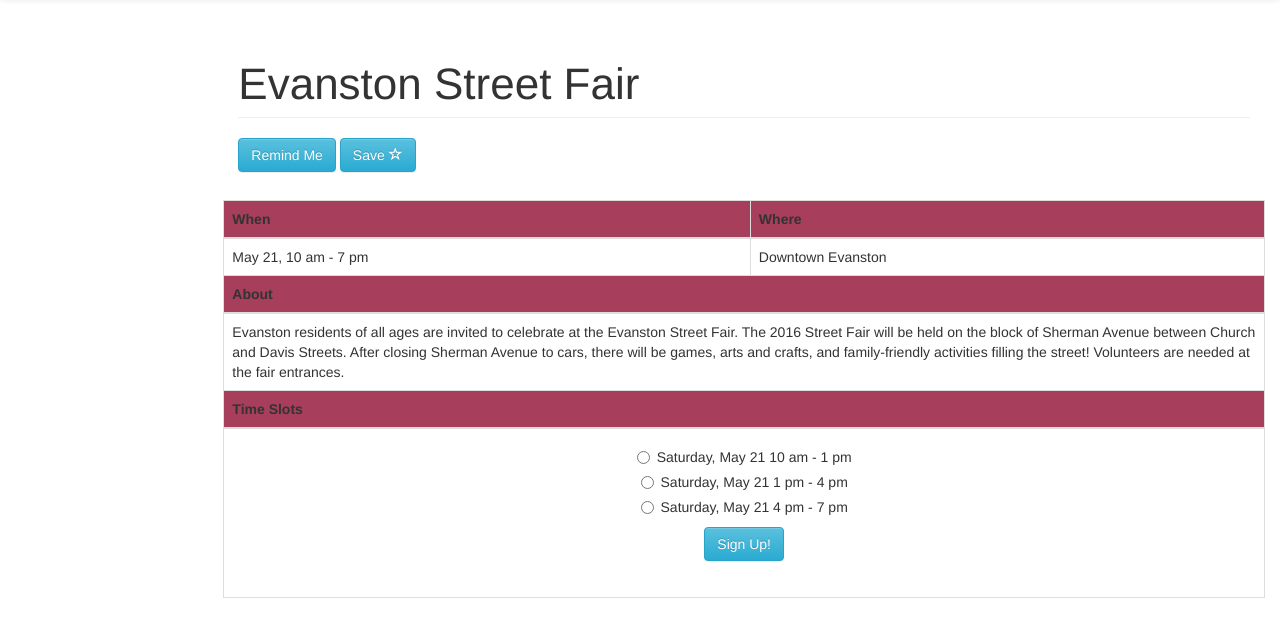
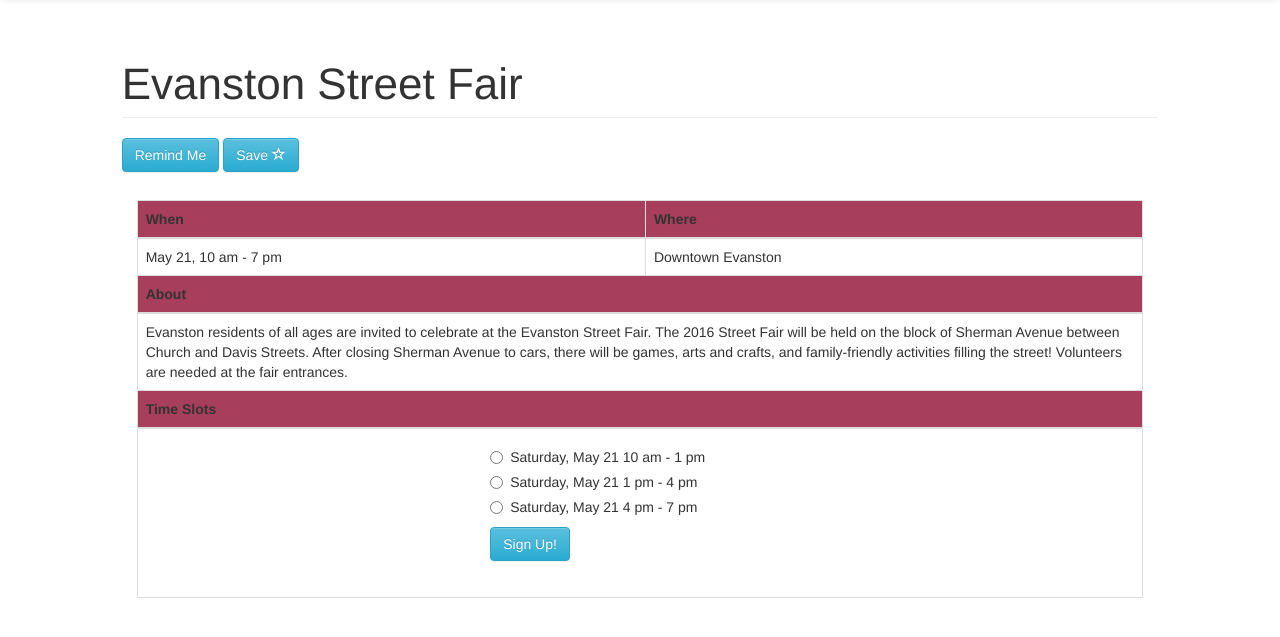
Before and after one commit to kfunch/EECS-330, a PHP site: page /html/event.html in a window 1280 px wide. Shown: the part 52-689 px from the top of the page. Run offline with PHP 8.4, Linux system fonts and the light colour scheme.

Commit message:
Edited spacing

```diff
--- a/css/event.css
+++ b/css/event.css
@@ -12,7 +12,3 @@
 thead{
 	background-color: rgb(167,62,92);
 }
-
-#slots{
-	text-align: center;
-}
--- a/html/event.html
+++ b/html/event.html
@@ -60,15 +60,13 @@ Powder Blue: 31 206 203
 </nav>
 
 <div class="container-fluid">
-  <div class="col-sm-0 col-sm-2"></div>
-  <div class="col-md-10">
+  <div class="row">
+  <div class="col-sm-0 col-md-1"></div>
+  <div class="col-sm-12 col-md-10">
     <h1 class="page-header">Evanston Street Fair</h1>
     <button type="button" class="btn btn-info">Remind Me</button>
     <button type="button" class="btn btn-info">Save <span class="glyphicon glyphicon-star-empty"></span></button>
-  </div>
-</div>
 <div class="container-fluid">
-   <div class="col-sm-2 col-sm-9"></div>
    <div class="table-responsive">
    <table class="table table-bordered">
    	<thead>
@@ -100,6 +98,10 @@ Powder Blue: 31 206 203
    	</thead>
     <tbody>
    		<td colspan="2" id="slots">
+        <div class="container-fluid">
+          <div class="row">
+            <div class="col-sm-0 col-md-4"></div>
+              <div class="col-sm-12 col-md-4">
            		 <div class="radio">
            			<label><input type="radio" name="optradio">Saturday, May 21 10 am - 1 pm</label>
            		 </div>
@@ -110,6 +112,10 @@ Powder Blue: 31 206 203
            			<label><input type="radio" name="optradio">Saturday, May 21 4 pm - 7 pm</label>
            		 </div>
            		 <button type="button" class="btn btn-info">Sign Up!</button>
+              </div>
+            <div class="col-sm-0 col-md-4"></div>
+          </div>
+      </div>
    		</td>
 
 
@@ -117,5 +123,9 @@ Powder Blue: 31 206 203
    </table>
    </div>
 </div>
+</div>
+<div class="col-sm-0 col-md-1"></div>
+</div>
+</div>
  </body>
 </html>
```
Lines whose indentation alone changed are shown as unchanged.
